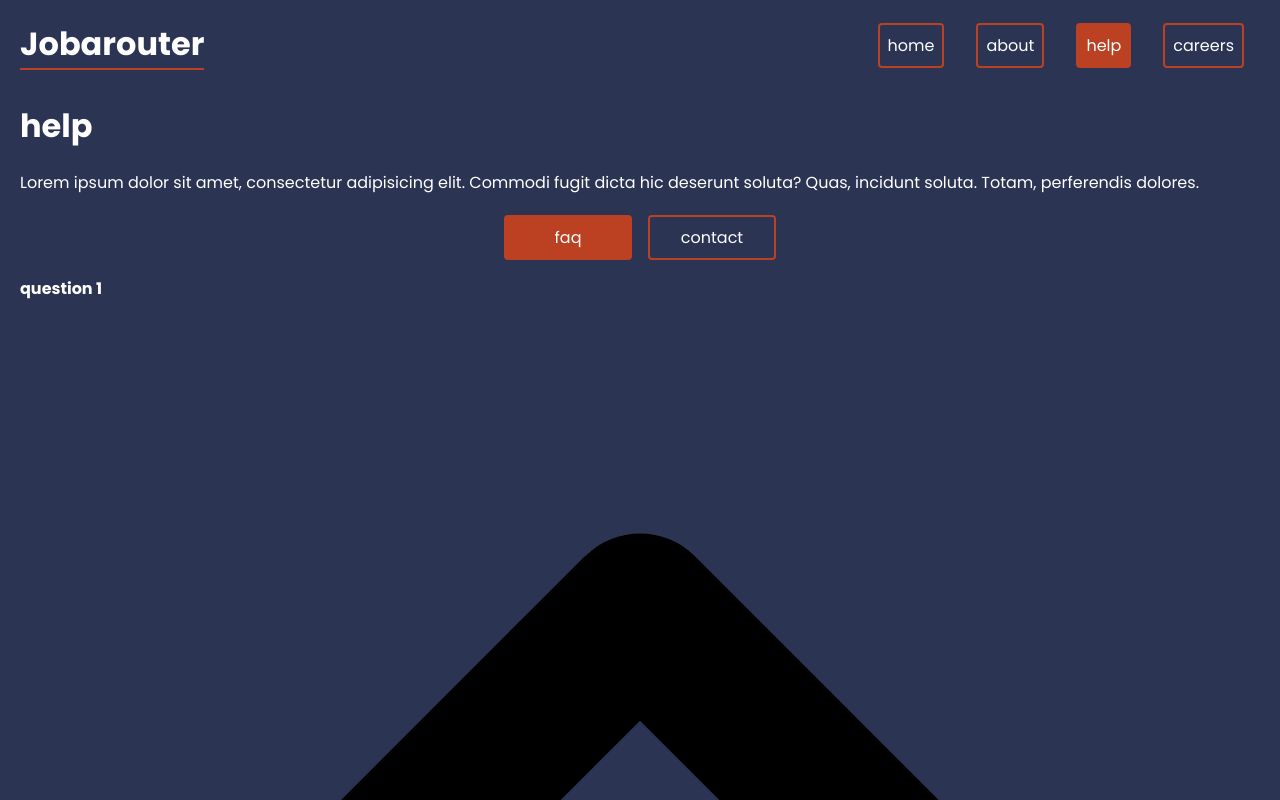
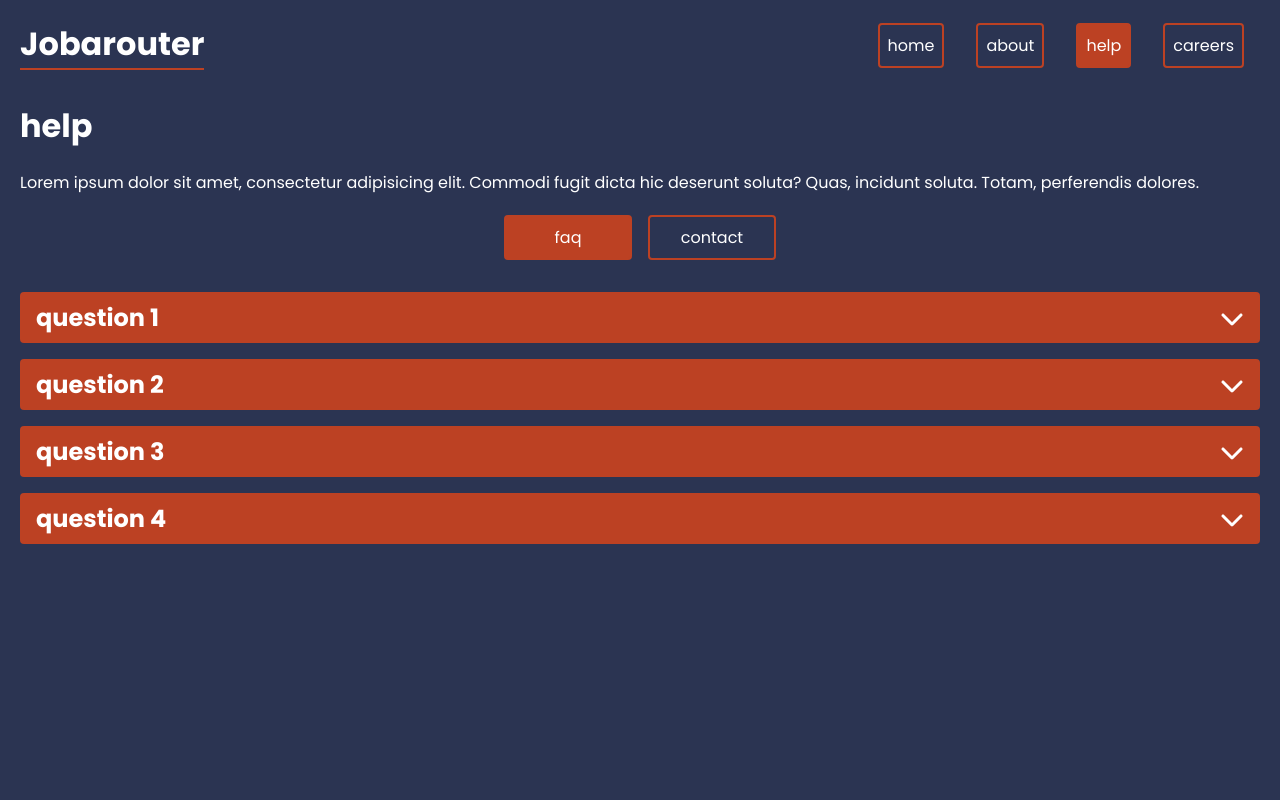
Before and after one commit to AmirManshadi/jobarouter, a React (Create React App) app: page /help/faq in a window 1280 px wide. Shown: the top 800 px of the page. Built offline with nearby package versions, Linux system fonts and the light colour scheme.

Commit message:
styled Faq.js page and Accordion.js component

```diff
--- a/src/index.css
+++ b/src/index.css
@@ -78,6 +78,49 @@ main {
 }
 
 /* faq */
+
+.faq {
+  margin-top: 2rem;
+}
+.faq .accordion {
+  margin: 1rem 0;
+}
+.faq .accordion *::selection {
+  background-color: transparent;
+}
+.faq .accordion .accordion-header {
+  display: flex;
+  justify-content: space-between;
+  align-items: center;
+  font-size: 1.5rem;
+  background-color: var(--primary);
+  padding: .5rem 1rem;
+  margin: 1rem 0 0;
+  border-radius: 4px;
+  cursor: pointer;
+}
+.faq .accordion .accordion-header span {
+  width: 1.5rem;
+  rotate: 180deg;
+  transition: rotate 300ms;
+}
+.faq .accordion.collapse .accordion-header span {
+  rotate: 0deg;
+}
+.faq .accordion .accordion-header span svg {
+  width: 100%;
+  display: block;
+  fill: #fff;
+}
+.faq .accordion .accordion-content {
+  overflow: hidden;
+  height: 0;
+  transition: height 300ms;
+}
+.faq .accordion.collapse .accordion-content {
+  overflow: hidden;
+  height: 100px;
+}
 
 /* contact us */
 
```
Also changed, not shown: src/assets/icons8-chevron-left-96.png (deleted).
